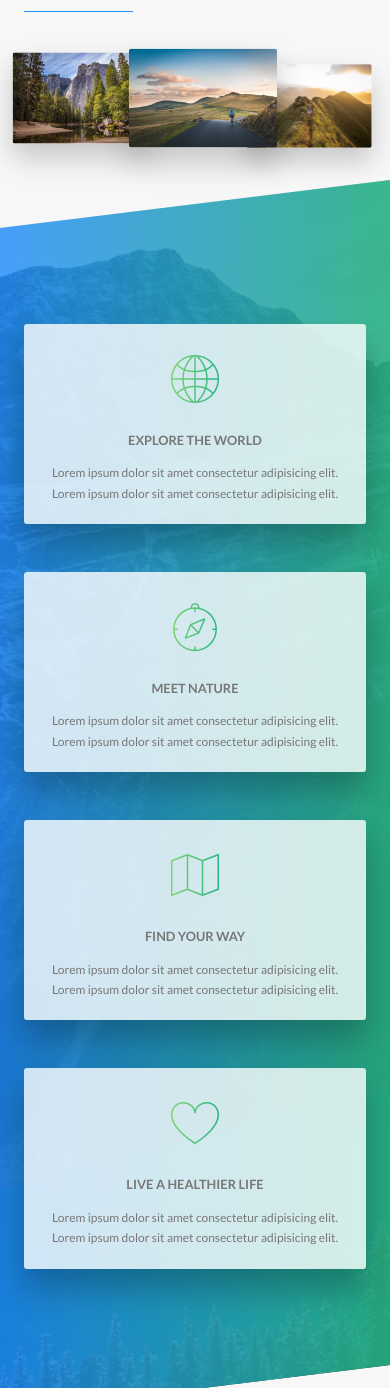
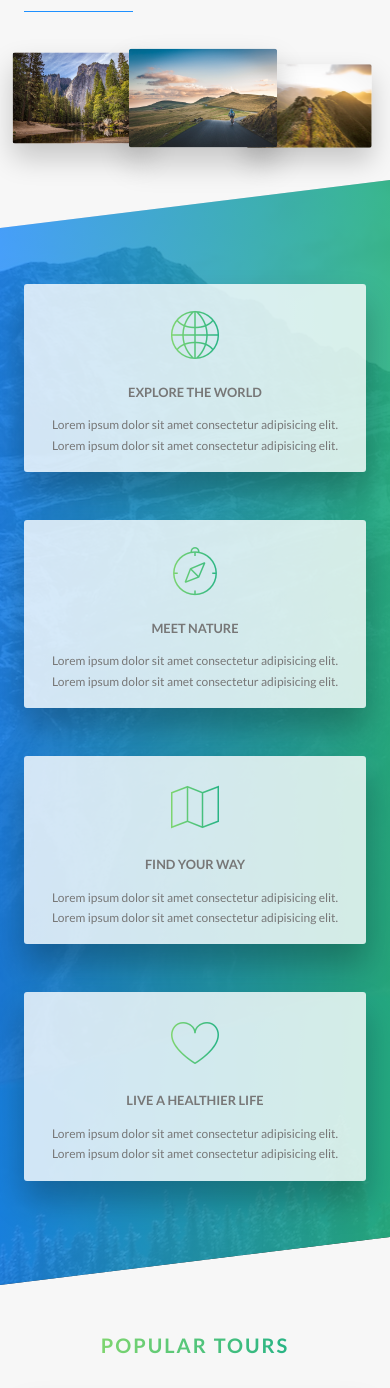
Before and after one commit to SparksFullStack/naturelust, a PHP site: page /index.html in a window 390 px wide. Shown: the part 1172-2560 px from the top of the page. Run offline with PHP 8.4, Linux system fonts and the light colour scheme.

Commit message:
breakpoints added for the feature box values

```diff
--- a/css/style.css
+++ b/css/style.css
@@ -174,7 +174,7 @@ body {
     transform: skewY(7deg); }
   @media (max-width: 56.25em) {
     .section-features {
-      padding: 15rem 0; } }
+      padding: 10rem 0; } }
 
 .section-tours {
   background-color: #f7f7f7;
@@ -338,6 +338,9 @@ body {
   border-radius: 3px;
   box-shadow: 0 2.5rem 4rem rgba(0, 0, 0, 0.25);
   transition: all .2s; }
+  @media (max-width: 56.25em) {
+    .feature-box {
+      padding: 2rem; } }
   .feature-box__icon {
     font-size: 6rem;
     margin-bottom: .5rem;
@@ -345,6 +348,9 @@ body {
     background-image: linear-gradient(to right, #7ed56f, #28b485);
     -webkit-background-clip: text;
     color: transparent; }
+    @media (max-width: 56.25em) {
+      .feature-box__icon {
+        margin-bottom: 0; } }
   .feature-box:hover {
     transform: translateY(-2rem) scale(1.1); }
 
--- a/sass/components/_feature-box.scss
+++ b/sass/components/_feature-box.scss
@@ -7,6 +7,10 @@
     box-shadow: 0 2.5rem 4rem $box-shadow-style;
     transition: all .2s;
 
+    @include respond(tab-port) {
+        padding: 2rem;
+    }
+
     &__icon {
         font-size: 6rem;
         margin-bottom: .5rem;
@@ -14,6 +18,10 @@
         background-image: linear-gradient(to right, $color-primary-light, $color-primary-dark);
         -webkit-background-clip: text;
         color: transparent;
+
+        @include respond(tab-port) {
+            margin-bottom: 0;
+        }
     }
 
     &__text {
--- a/sass/pages/_home.scss
+++ b/sass/pages/_home.scss
@@ -25,7 +25,7 @@
     }
 
     @include respond(tab-port) {
-        padding: 15rem 0;
+        padding: 10rem 0;
     }
 }
 
```
